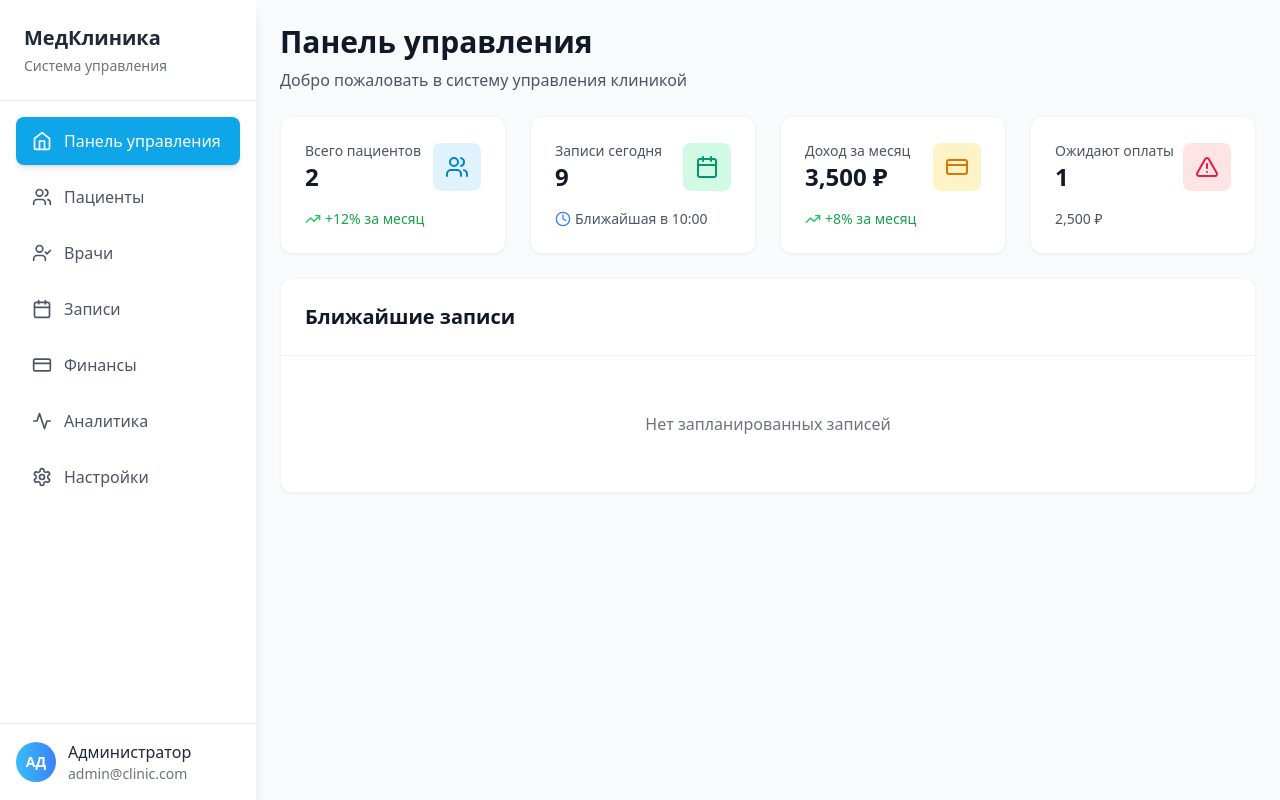
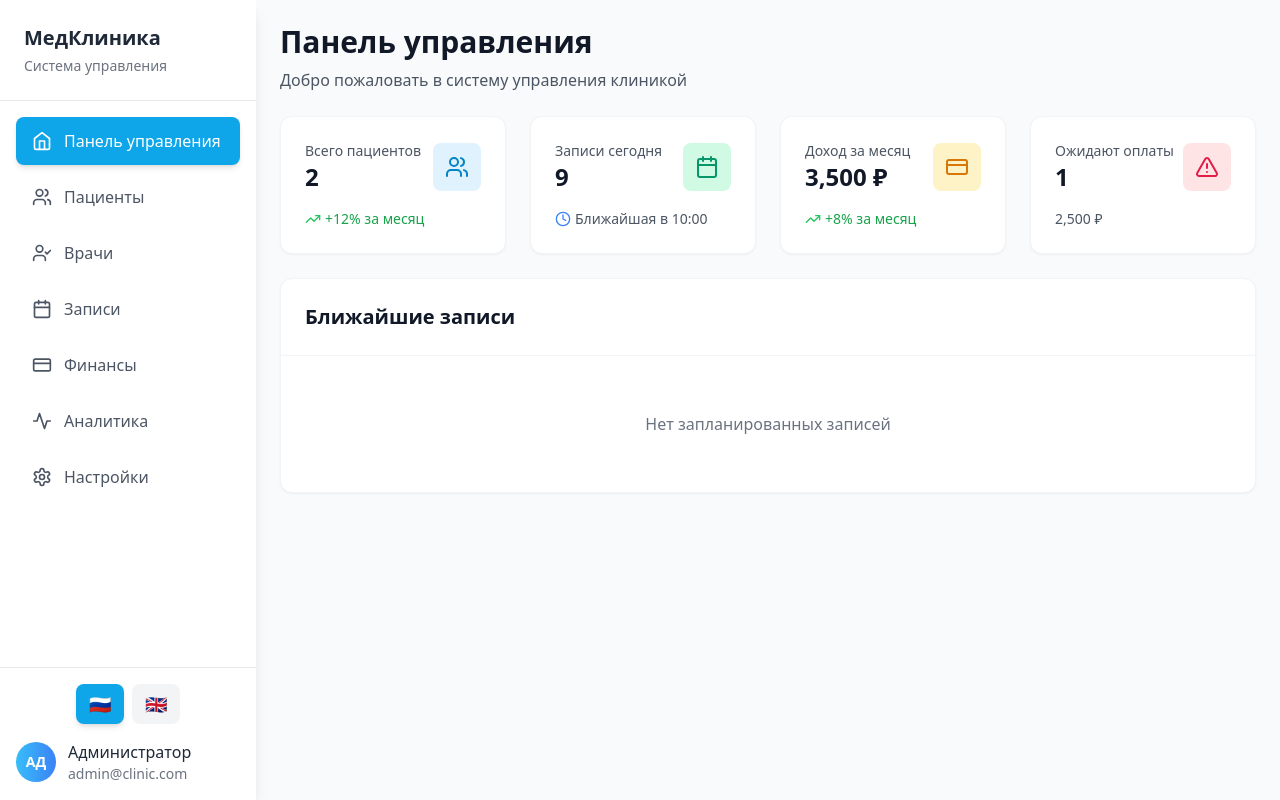
Before and after one commit to isoboi/shifo-design, a React (Vite) app: page / in a window 1280 px wide. Both pictures are taken after a click on the button "Войти в систему". Built offline with nearby package versions, Linux system fonts and the light colour scheme.

Commit message:
Updated App.tsx

```diff
--- a/src/App.tsx
+++ b/src/App.tsx
@@ -7,7 +7,6 @@ import { DoctorManagement } from './components/DoctorManagement';
 import { AppointmentScheduler } from './components/AppointmentScheduler';
 import { FinanceManagement } from './components/FinanceManagement';
 import { Analytics } from './components/Analytics';
-import { Languages } from 'lucide-react';
 import { useLocalStorage } from './hooks/useLocalStorage';
 import { mockPatients, mockDoctors, mockAppointments, mockPayments } from './data/mockData';
 import { Patient, Doctor, Appointment, Payment, Expense } from './types';
@@ -187,38 +186,7 @@ function App() {
         return (
           <div className="bg-white p-8 rounded-xl shadow-sm border border-gray-100">
             <h2 className="text-2xl font-bold text-gray-900 mb-6">Настройки</h2>
-
-            <div className="space-y-6">
-              <div className="border-b border-gray-200 pb-6">
-                <div className="flex items-center space-x-3 mb-4">
-                  <Languages className="text-sky-500" size={24} />
-                  <h3 className="text-lg font-semibold text-gray-800">Язык системы</h3>
-                </div>
-                <p className="text-gray-600 mb-4 text-sm">Выберите язык интерфейса приложения</p>
-                <div className="flex space-x-4">
-                  <button
-                    onClick={() => setLanguage('ru')}
-                    className={`flex-1 py-4 px-6 rounded-lg font-medium transition-all ${
-                      language === 'ru'
-                        ? 'bg-sky-500 text-white shadow-md'
-                        : 'bg-gray-100 text-gray-700 hover:bg-gray-200'
-                    }`}
-                  >
-                    Русский
-                  </button>
-                  <button
-                    onClick={() => setLanguage('en')}
-                    className={`flex-1 py-4 px-6 rounded-lg font-medium transition-all ${
-                      language === 'en'
-                        ? 'bg-sky-500 text-white shadow-md'
-                        : 'bg-gray-100 text-gray-700 hover:bg-gray-200'
-                    }`}
-                  >
-                    English
-                  </button>
-                </div>
-              </div>
-            </div>
+            <p className="text-gray-600">Дополнительные настройки появятся здесь</p>
           </div>
         );
       default:
@@ -232,7 +200,12 @@ function App() {
 
   return (
     <div className="flex h-screen bg-gray-50">
-      <Sidebar activeTab={activeTab} onTabChange={setActiveTab} />
+      <Sidebar
+        activeTab={activeTab}
+        onTabChange={setActiveTab}
+        language={language}
+        onLanguageChange={setLanguage}
+      />
       <main className="flex-1 overflow-y-auto flex flex-col">
         <div className="p-6 flex-1 flex flex-col">
           {renderContent()}
--- a/src/components/Sidebar.tsx
+++ b/src/components/Sidebar.tsx
@@ -13,6 +13,8 @@ import {
 interface SidebarProps {
   activeTab: string;
   onTabChange: (tab: string) => void;
+  language: string;
+  onLanguageChange: (lang: string) => void;
 }
 
 const menuItems = [
@@ -25,7 +27,7 @@ const menuItems = [
   { id: 'settings', label: 'Настройки', icon: Settings },
 ];
 
-export function Sidebar({ activeTab, onTabChange }: SidebarProps) {
+export function Sidebar({ activeTab, onTabChange, language, onLanguageChange }: SidebarProps) {
   return (
     <div className="bg-white h-screen w-64 shadow-lg flex flex-col">
       <div className="p-6 border-b border-gray-200">
@@ -59,7 +61,32 @@ export function Sidebar({ activeTab, onTabChange }: SidebarProps) {
         })}
       </nav>
 
-      <div className="p-4 border-t border-gray-200">
+      <div className="p-4 border-t border-gray-200 space-y-4">
+        <div className="flex items-center justify-center space-x-2">
+          <button
+            onClick={() => onLanguageChange('ru')}
+            className={`flex items-center justify-center w-12 h-10 rounded-lg text-lg transition-all ${
+              language === 'ru'
+                ? 'bg-sky-500 shadow-md'
+                : 'bg-gray-100 hover:bg-gray-200'
+            }`}
+            title="Русский"
+          >
+            🇷🇺
+          </button>
+          <button
+            onClick={() => onLanguageChange('en')}
+            className={`flex items-center justify-center w-12 h-10 rounded-lg text-lg transition-all ${
+              language === 'en'
+                ? 'bg-sky-500 shadow-md'
+                : 'bg-gray-100 hover:bg-gray-200'
+            }`}
+            title="English"
+          >
+            🇬🇧
+          </button>
+        </div>
+
         <div className="flex items-center space-x-3">
           <div className="w-10 h-10 bg-gradient-to-r from-sky-400 to-blue-500 rounded-full flex items-center justify-center">
             <span className="text-white font-semibold text-sm">АД</span>
```
